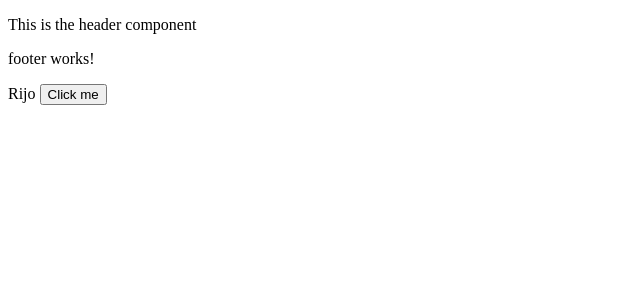
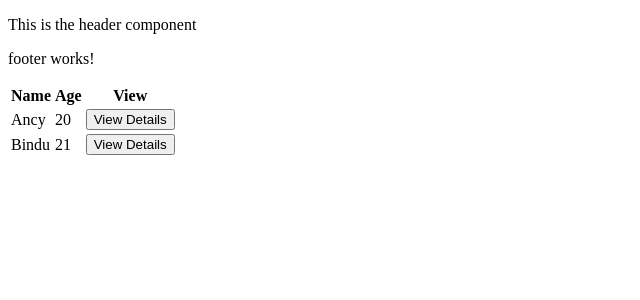
Before and after one commit to Rijotony/rijo1120App, an Angular app: page / in a window 1280 px wide. Shown: the top 300 px of the page, without its empty margins (0-640 px from the left). Built offline with nearby package versions, Linux system fonts and the light colour scheme.

Commit message:
Employee List and view only selected Employee

```diff
--- a/src/app/app.component.html
+++ b/src/app/app.component.html
@@ -2,5 +2,27 @@
 <app-header></app-header>
 <app-footer></app-footer>
 
-{{name}}
-<button (click)="tryMe()">Click me</button>
+
+<table>
+  <thead>
+    <tr>
+      <th>Name</th>
+      <th>Age</th>
+      <th>View</th>
+    </tr>
+    </thead>
+      <tbody>
+        <tr *ngFor="let emp of employees">
+          <td>{{emp.name}}</td>
+          <td>{{emp.age}}</td>
+          <td><button (click)="selectEmployee(emp)">View Details</button></td>
+        </tr>
+      </tbody>
+
+</table>
+<div *ngIf="selectedEmployee">
+  <h2>Selected Employee</h2>
+    <p>Name: {{selectedEmployee.name}}</p>
+    <p>Age:{{selectedEmployee.age}}</p>
+
+</div>
--- a/src/app/app.component.ts
+++ b/src/app/app.component.ts
@@ -6,8 +6,19 @@ import { Component } from '@angular/core';
   styleUrls: ['./app.component.css']
 })
 export class AppComponent {
-  name = 'Rijo';
-  tryMe(){
-    this.name = 'welcome to the class';
+  selectedEmployee;
+  employees:Array<object> = [
+    {
+      name:'Ancy',
+      age:20
+    },
+    {
+      name:'Bindu',
+      age:21
+    }
+  ];
+  selectEmployee(employees){
+    this.selectedEmployee = employees;
   }
+
 }
```
